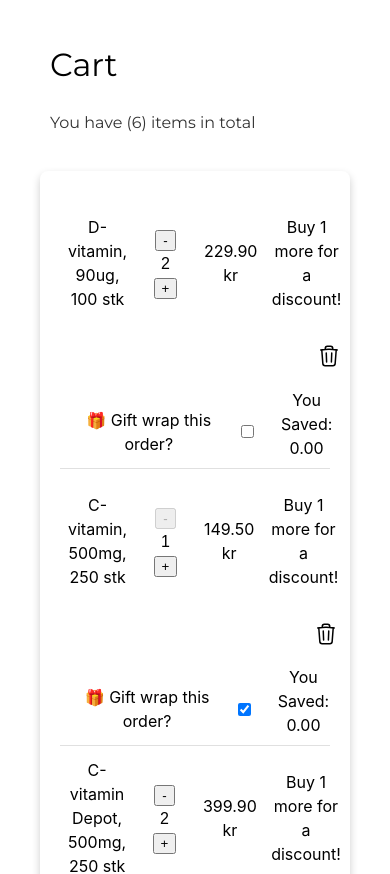
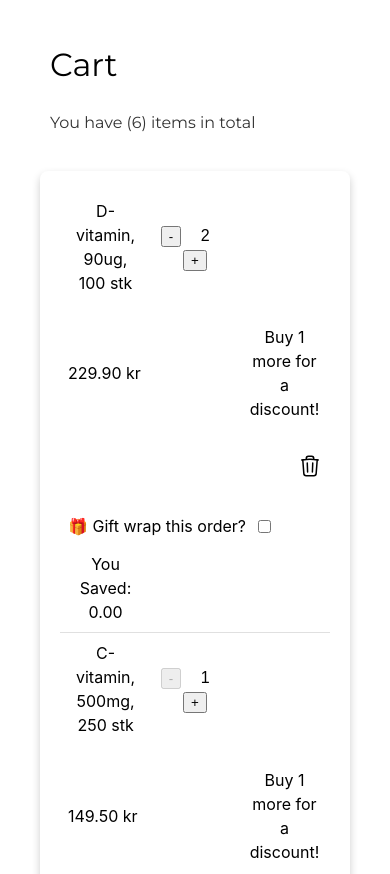
Before and after one commit to yukarasan/vita, a React (Vite) app: page / in a window 390 px wide. Shown: the top 874 px of the page. Built offline with nearby package versions, Linux system fonts and the light colour scheme; no server answers.

Commit message:
smaller screen, two columns for chart item

```diff
--- a/src/components/cart_item/CartItem.css
+++ b/src/components/cart_item/CartItem.css
@@ -67,3 +67,13 @@
 .cart-item-button:hover .cart-item-remove-icon {
   stroke: red; /* Change to red on hover */
 }
+
+/* Media query for smaller screens */
+@media (max-width: 768px) {
+  .cart-item {
+    grid-template-columns: 1fr 1fr; /* Change to two columns */
+  }
+  .cart-item-total, .cart-item-button {
+    grid-column: span 2; /* Make total amount and delete button span both columns */
+  }
+}
```
